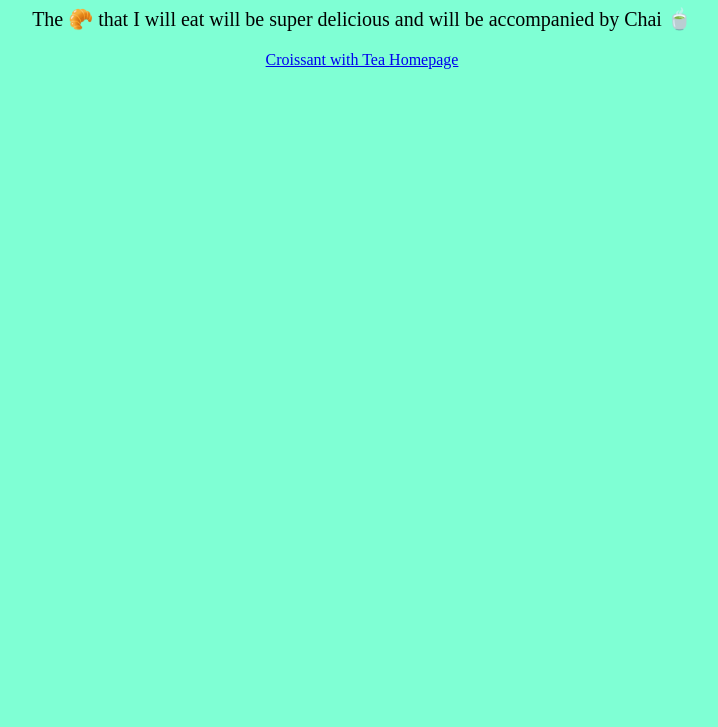
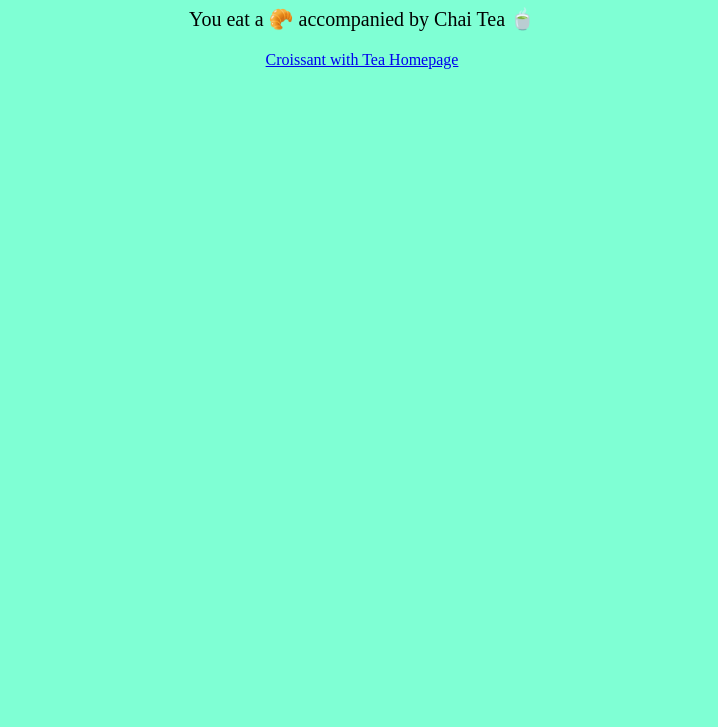
Before and after one commit to issy2500/Croissant, a plain HTML site: page about.html in a window 1280 px wide. Shown: the part 73-800 px from the top of the page, without its empty margins (278-996 px from the left). Drawn offline with Linux system fonts and the light colour scheme.

Commit message:
Update about.html

```diff
--- a/about.html
+++ b/about.html
@@ -11,7 +11,7 @@
 <body>
      <h1> CROISSANT </h1>
     <p>
-        The 🥐 that I will eat will be super delicious and will be accompanied by Chai 🍵
+        You eat a 🥐 accompanied by Chai Tea 🍵
     </p>
     <footer>
         <a href="/photo.html" title="This is how!">
```
